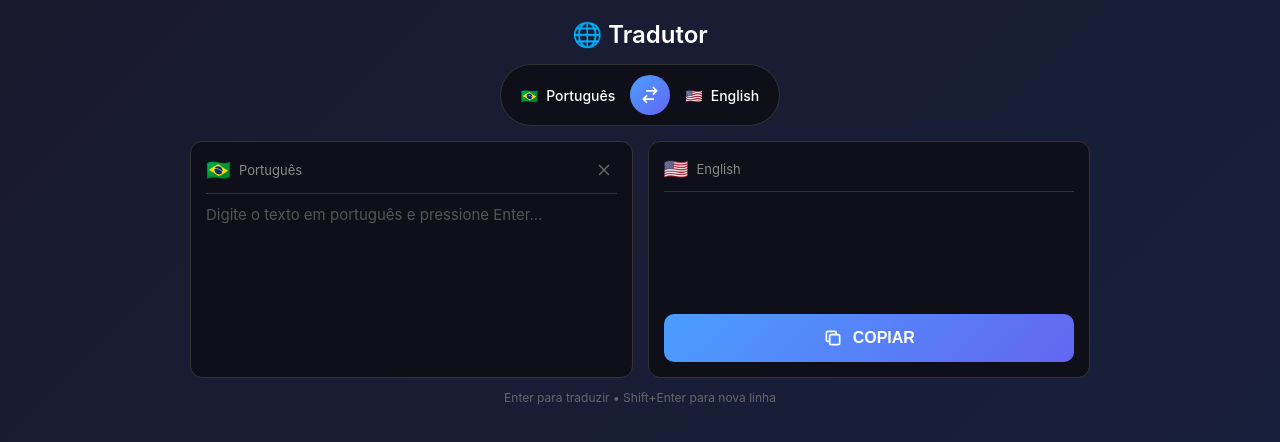
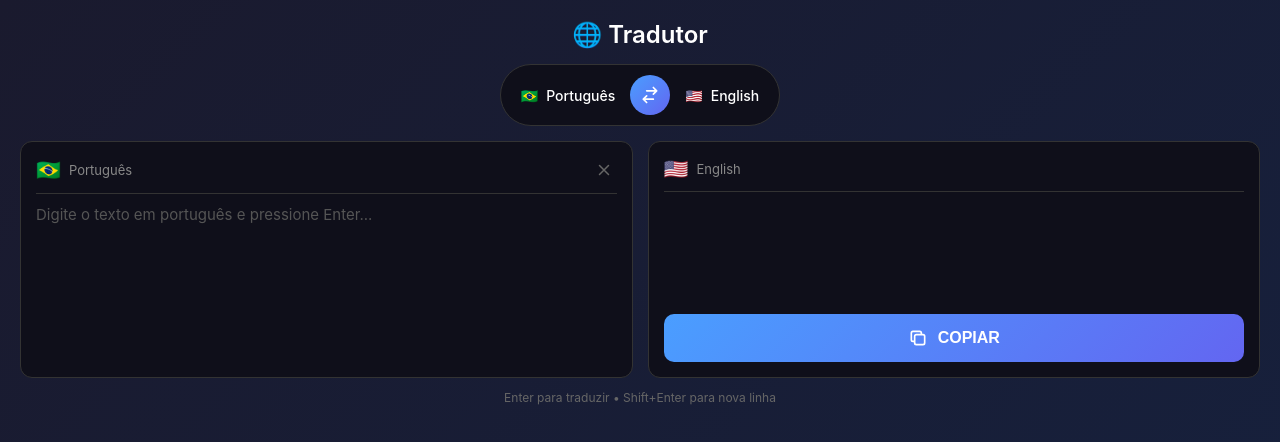
Before and after one commit to TKT007/translator, a website: page public/index.html in a window 1280 px wide. Drawn offline with Linux system fonts and the light colour scheme.

Commit message:
Update index.html

```diff
--- a/public/index.html
+++ b/public/index.html
@@ -76,8 +76,14 @@
             display: flex;
             gap: 15px;
             width: 100%;
-            max-width: 900px;
+            max-width: 1400px;
             flex-wrap: wrap;
+        }
+
+        @media (min-width: 768px) {
+            .container {
+                flex-wrap: nowrap;
+            }
         }
 
         .panel {
```
